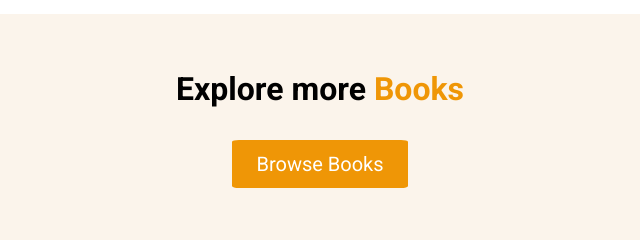
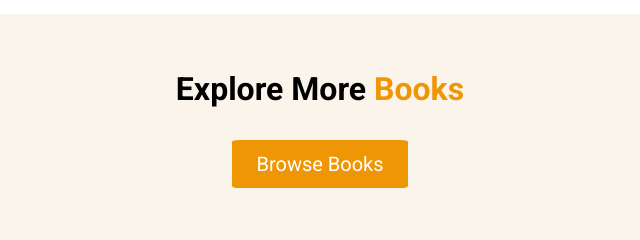
Before and after one commit to mokhalid721/library-project, a plain HTML site: page index.html in a window 1280 px wide. Shown: the part 3188-3428 px from the top of the page, 320-960 px from the left. Drawn offline with Linux system fonts and the light colour scheme.

Commit message:
capitalized m

```diff
--- a/index.html
+++ b/index.html
@@ -341,7 +341,7 @@
       <section id="explore">
         <div class="container">
           <div class="row row__column">
-            <h2>Explore more <span class="orange">Books</span></h2>
+            <h2>Explore More <span class="orange">Books</span></h2>
             <a href="#features">
               <button class="btn">Browse Books</button>
             </a>
```
